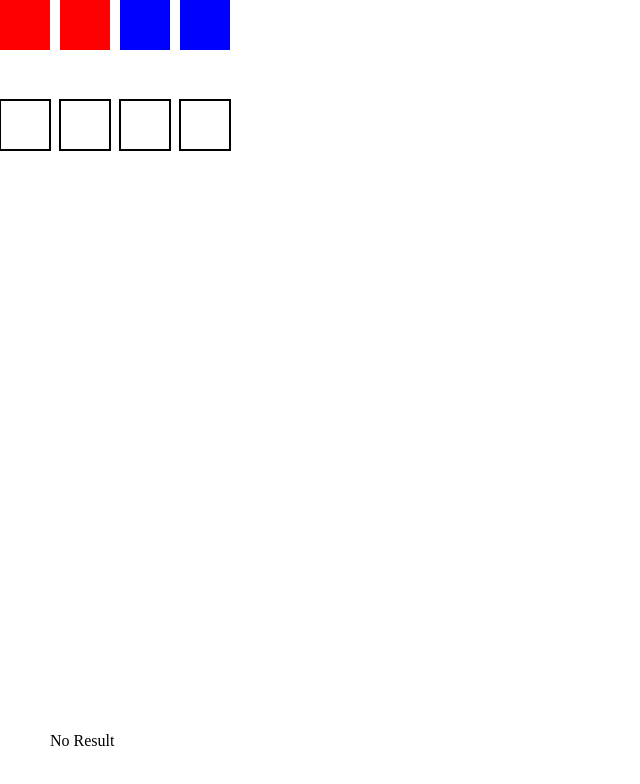
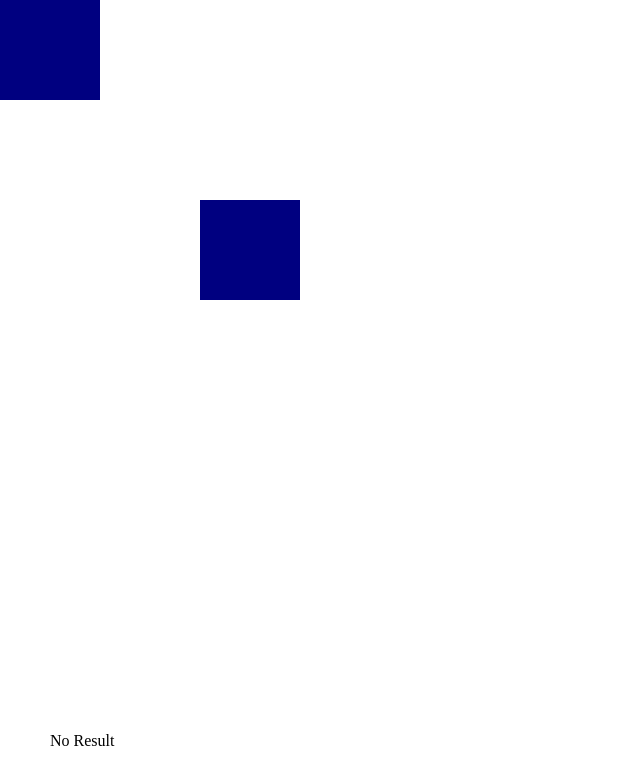
Before and after one commit to cmeredit/JavaScript-Library, a plain HTML site: page index.html in a window 1280 px wide. Shown: the whole page, without its empty margins (0-640 px from the left). Drawn offline with Linux system fonts and the light colour scheme.

Commit message:
init Bacteria

```diff
--- /dev/null
+++ b/bacteria.js
@@ -0,0 +1,27 @@
+import Renderer from "./core/Renderer.js";
+import Bacteria from "./modules/Bacteria/items/Bacteria.js";
+
+// Build canvas
+var canvas = document.createElement('canvas');
+canvas.width = window.innerWidth;
+canvas.height = window.innerHeight;
+document.body.append(canvas);
+
+// Instantiate renderer
+var renderer = new Renderer(canvas);
+
+// Create bacteria
+var b1 = new Bacteria(canvas, 0, 0, 100, 100);
+var b2 = new Bacteria(canvas, 200, 200, 100, 100);
+
+// Add items to renderer
+renderer.addItem(b1);
+renderer.addItem(b2);
+
+// TEST: Alternate states every second
+var alternate = setInterval(() => {
+    if (b1.getState() == 'regular')
+        b1.setHardened();
+    else
+        b1.setRegular();
+}, 1000);
--- a/core/items/Image.js
+++ b/core/items/Image.js
@@ -7,7 +7,7 @@ import DraggableItem from "./DraggableItem.js";
 * @extends { DraggableItem }
 */
 export default class Image extends DraggableItem {
-    img = null;
+    image = null;
 
     constructor(canvas, x, y, width, height, source) {
         super(canvas, x, y, width, height);
@@ -16,10 +16,17 @@ export default class Image extends DraggableItem {
         this.image.src = source;
     }
 
+    updateImage(source) {
+        this.image.src = source;
+    }
+
     render() {
         var ctx = this.canvas.getContext("2d");
         if (this.image != null) {
             ctx.drawImage(this.image, this.x, this.y, this.width, this.height);
+        } else {
+            ctx.font = "30px Arial";
+            ctx.fillText("Image Not Set", this.x, this.y);
         }
     }
 }
--- a/index.html
+++ b/index.html
@@ -3,7 +3,7 @@
     <head>
         <title>Puzzle Game</title>
         <meta name="viewport" content="width=device-width, initial-scale=1.0">
-        <script type="module" src="main.js" defer></script>
+        <script type="module" src="bacteria.js" defer></script>
     </head>
     <body style="margin:0;overflow:hidden;">
         <div id="result" style="position:absolute;bottom:50px;left:50px;user-select:none;">No Result</div>
--- /dev/null
+++ b/modules/Bacteria/items/Bacteria.js
@@ -0,0 +1,25 @@
+import Image from "../../../core/items/Image.js";
+
+export default class Bacteria extends Image {
+    hardenedSource = "./modules/Bacteria/images/hardened.jpg";
+    regularSource = "./modules/Bacteria/images/regular.png";
+    state = 'regular';
+
+    constructor(canvas, x, y, width, height) {
+        super(canvas, x, y, width, height, "./modules/Bacteria/images/regular.png");
+    }
+
+    setHardened() {
+        this.updateImage(this.hardenedSource);
+        this.state = 'hardened';
+    }
+
+    setRegular() {
+        this.updateImage(this.regularSource);
+        this.state = 'regular';
+    }
+
+    getState() {
+        return this.state;
+    }
+}
```
Also changed, not shown: modules/Bacteria/images/hardened.jpg (added), modules/Bacteria/images/regular.png (added).
